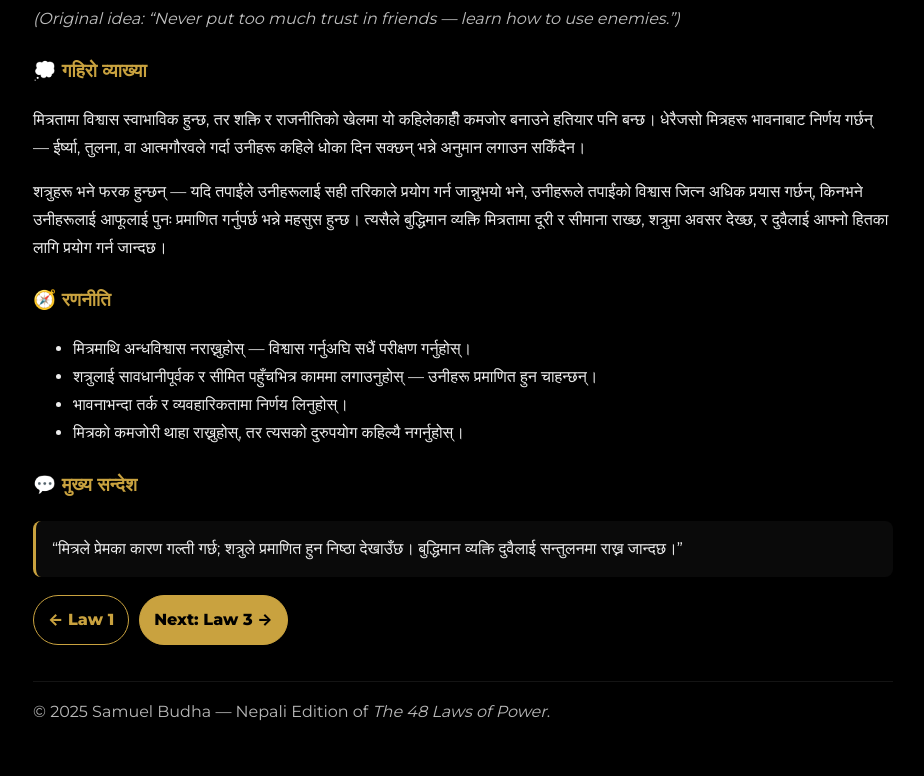
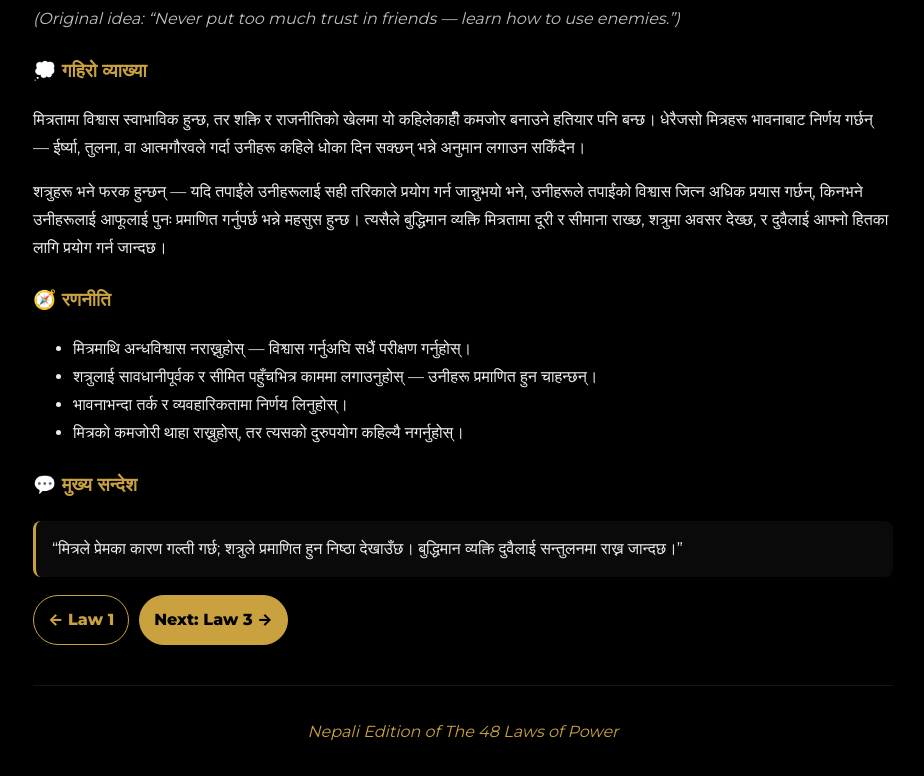
Before and after one commit to samuelchettri176-cpu/shakti48, a plain HTML site: page law2.html in a window 1280 px wide. Shown: the part 411-1187 px from the top of the page, without its empty margins (177-1101 px from the left). Drawn offline with Linux system fonts and the light colour scheme.

Commit message:
Update law2.html

```diff
--- a/law2.html
+++ b/law2.html
@@ -72,7 +72,8 @@
       <a class="pill" href="law3.html">Next: Law 3 →</a>
     </div>
 
-    <footer>© 2025 Samuel Budha — Nepali Edition of <em>The 48 Laws of Power</em>.</footer>
-  </main>
-</body>
-</html>
+    <footer style="text-align:center; margin-top:40px;">
+  <p style="color:#C9A23F; font-style:italic;">
+    Nepali Edition of The 48 Laws of Power
+  </p>
+</footer>
```
